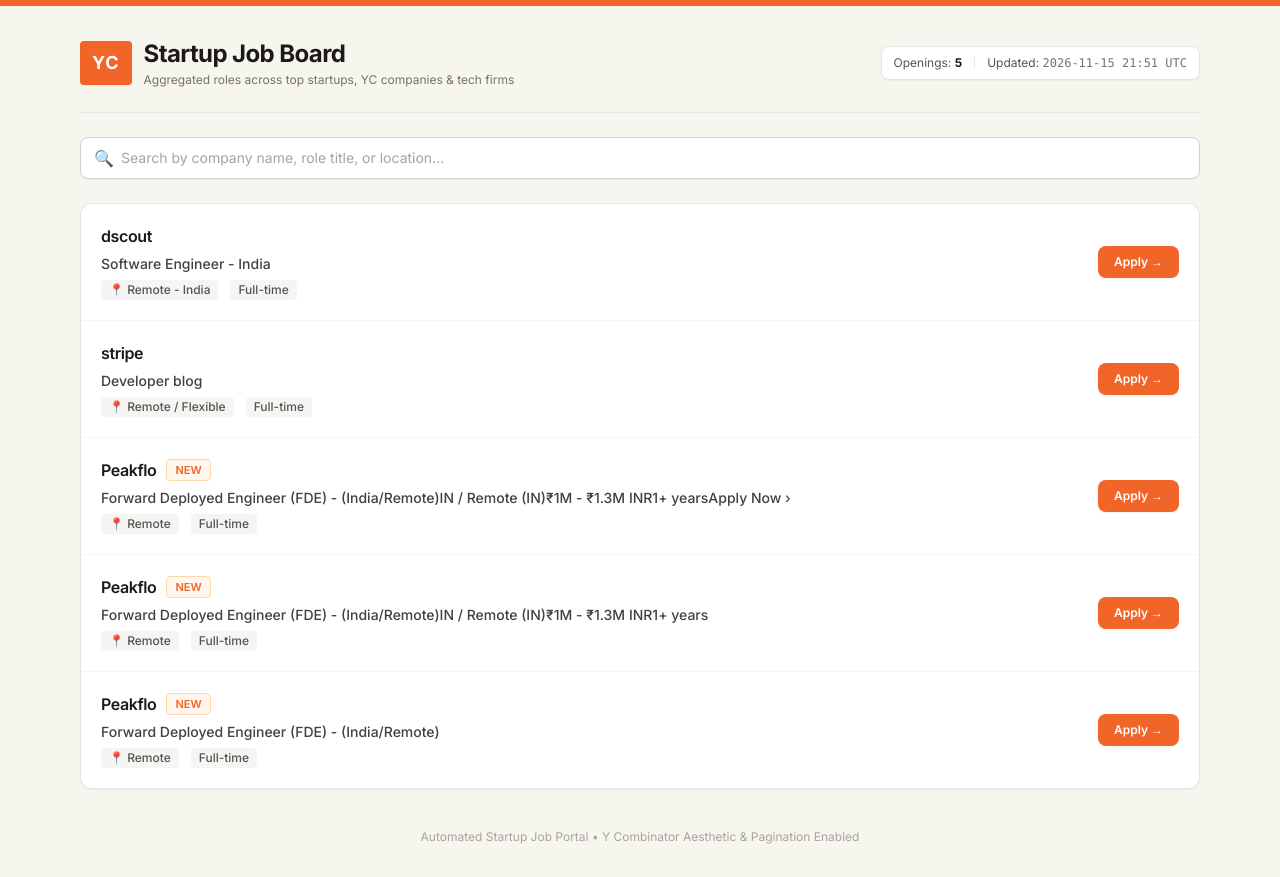
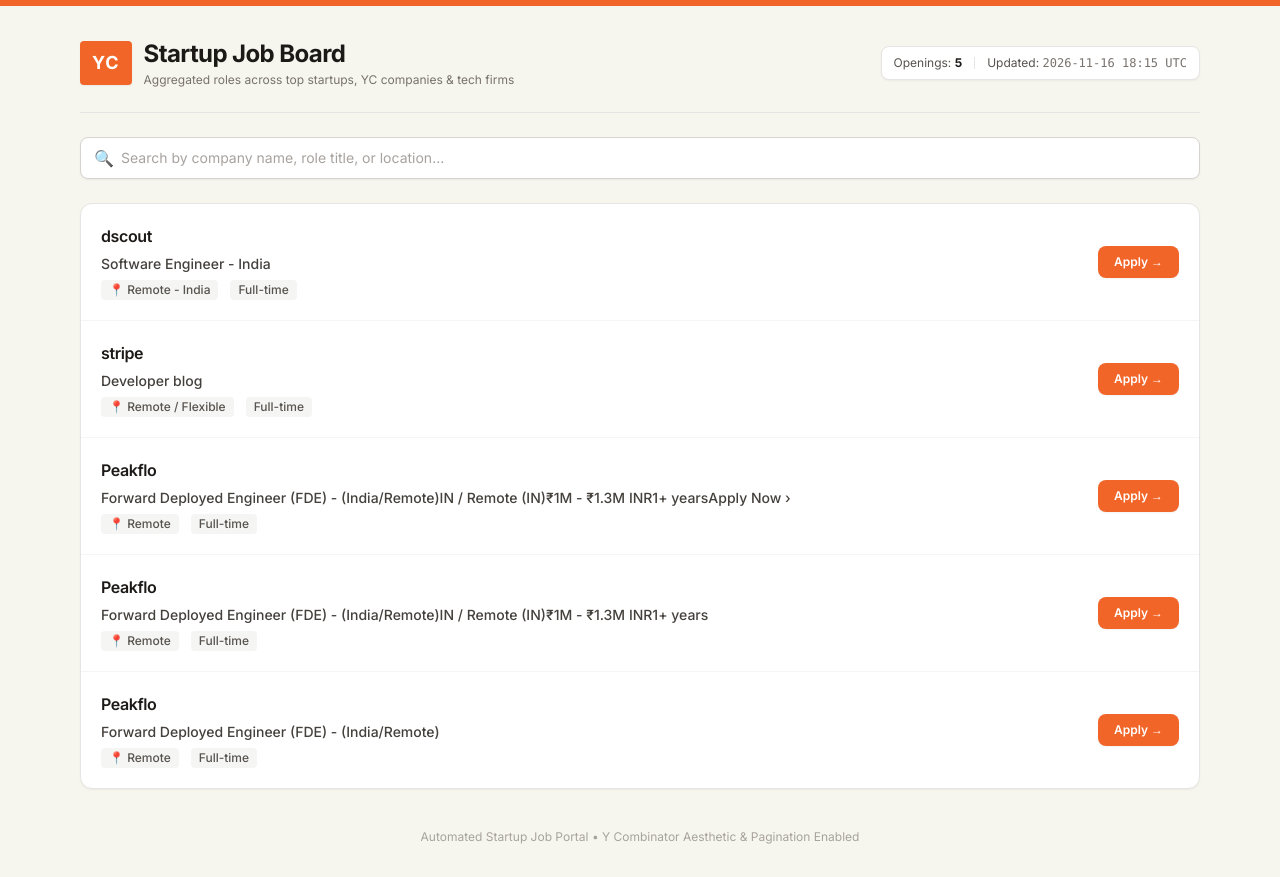
Before and after one commit to noogler-eng/next-gen-portal, a website: page index.html in a window 1280 px wide. Drawn offline with nearby package versions, Linux system fonts and the light colour scheme.

Commit message:
chore: update job portal dashboard & state

```diff
--- a/index.html
+++ b/index.html
@@ -27,7 +27,7 @@
       <div class="flex items-center gap-3 text-xs text-stone-600 bg-white border border-stone-200 px-3 py-2 rounded-lg shadow-sm">
         <div>Openings: <span class="font-bold text-stone-900">5</span></div>
         <div class="w-px h-3 bg-stone-200"></div>
-        <div>Updated: <span class="font-mono text-stone-500">2026-11-15 21:51 UTC</span></div>
+        <div>Updated: <span class="font-mono text-stone-500">2026-11-16 18:15 UTC</span></div>
       </div>
     </header>
 
@@ -91,7 +91,7 @@
             <div class="space-y-1.5 flex-1 min-w-0">
               <div class="flex items-center gap-2.5 flex-wrap">
                 <span class="font-semibold text-stone-900 text-base tracking-tight company-name">Peakflo</span>
-                <span class="inline-flex items-center px-2 py-0.5 rounded text-[11px] font-semibold bg-orange-50 text-[#f16529] border border-orange-200">NEW</span>
+
               </div>
               <div class="text-sm font-medium text-stone-700 job-title">Forward Deployed Engineer (FDE) - (India/Remote)IN / Remote (IN)₹1M - ₹1.3M INR1+ yearsApply Now ›</div>
               <div class="flex items-center gap-3 text-xs text-stone-500">
@@ -113,7 +113,7 @@
             <div class="space-y-1.5 flex-1 min-w-0">
               <div class="flex items-center gap-2.5 flex-wrap">
                 <span class="font-semibold text-stone-900 text-base tracking-tight company-name">Peakflo</span>
-                <span class="inline-flex items-center px-2 py-0.5 rounded text-[11px] font-semibold bg-orange-50 text-[#f16529] border border-orange-200">NEW</span>
+
               </div>
               <div class="text-sm font-medium text-stone-700 job-title">Forward Deployed Engineer (FDE) - (India/Remote)IN / Remote (IN)₹1M - ₹1.3M INR1+ years</div>
               <div class="flex items-center gap-3 text-xs text-stone-500">
@@ -135,7 +135,7 @@
             <div class="space-y-1.5 flex-1 min-w-0">
               <div class="flex items-center gap-2.5 flex-wrap">
                 <span class="font-semibold text-stone-900 text-base tracking-tight company-name">Peakflo</span>
-                <span class="inline-flex items-center px-2 py-0.5 rounded text-[11px] font-semibold bg-orange-50 text-[#f16529] border border-orange-200">NEW</span>
+
               </div>
               <div class="text-sm font-medium text-stone-700 job-title">Forward Deployed Engineer (FDE) - (India/Remote)</div>
               <div class="flex items-center gap-3 text-xs text-stone-500">
```
